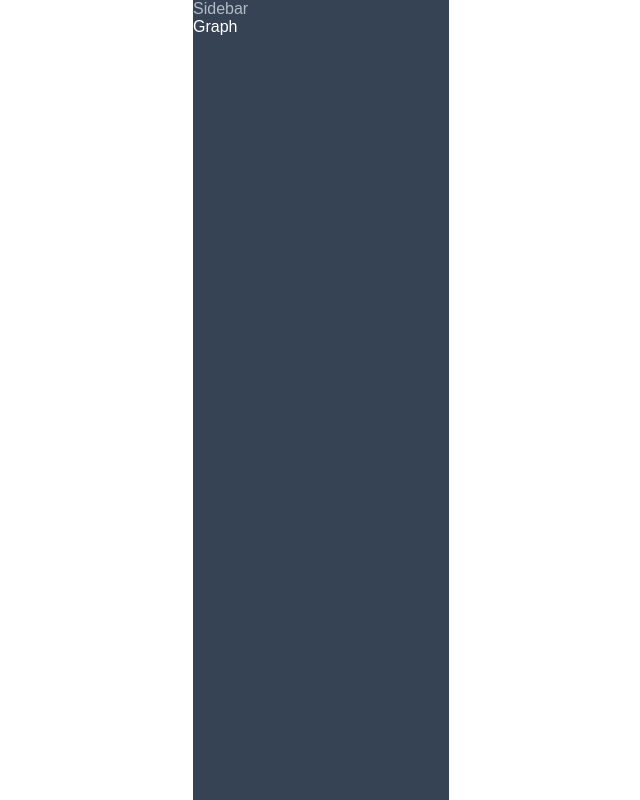
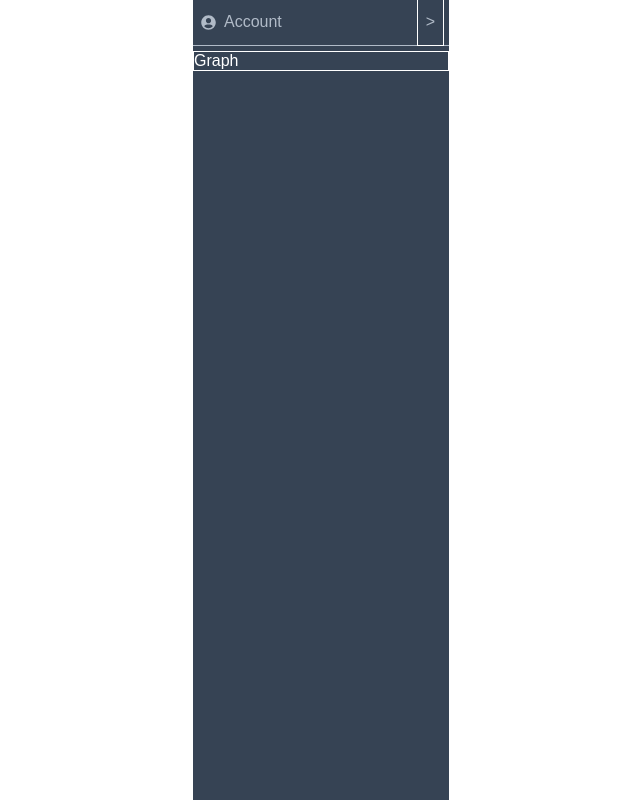
Before and after one commit to Anmol-developer/pvpowerwebapp, a React (Create React App) app: page /dashboard in a window 1280 px wide. Shown: the whole page, without its empty margins (319-959 px from the left). Built offline with nearby package versions, Linux system fonts and the light colour scheme.

Commit message:
29th commit: designed user account opt

```diff
--- a/src/components/Dashboard/Modal/ModalPopUp.js
+++ b/src/components/Dashboard/Modal/ModalPopUp.js
@@ -87,9 +87,12 @@ function ModalPopUp({ lat, lon }) {
         const data = await file.arrayBuffer();
         const workbook = read(data);
 
+
         // Access the user-input sheet
         const userInputSheetName = workbook.SheetNames[0];
         const userInputSheet = workbook.Sheets[userInputSheetName];
+        // const data__sheet = utils.sheet_to_json(userInputSheet, { header: 1 });
+        // console.log(data__sheet)
 
         // Get all values of a specific row
         const rowNum = 1; // Assuming row number 2 (index starts at 1)
@@ -107,7 +110,6 @@ function ModalPopUp({ lat, lon }) {
             rowValues.push(cell.v);
         }
 
-        console.log('Row Values:', rowValues);
 
         //checking for file format
         for (let i = 0; i < rowValues.length; i++) {
--- a/src/components/Dashboard/Sidebar.js
+++ b/src/components/Dashboard/Sidebar.js
@@ -1,11 +1,16 @@
 import React from 'react'
 import '../../css/Dashboard/Sidebar.css'
 import {Link} from 'react-router-dom'
+import {FaUserCircle} from 'react-icons/fa'
 
 function Sidebar() {
   return (
     <div className='sidebar__container'>
-        <p className='user-sideInfo'>Sidebar</p>
+        <div className='user-sideInfo'>
+          <FaUserCircle className='username-icon'/>
+          <p className='user-account'>Account</p>
+          <p className='account-info'>&gt;</p>
+        </div>
         <Link className='link-to-graph' to={'/dashboard/graph/1'}>Graph</Link>
     </div>
   )
--- a/src/css/Dashboard/Sidebar.css
+++ b/src/css/Dashboard/Sidebar.css
@@ -9,4 +9,33 @@
 .link-to-graph{
     color: white;
     text-decoration: none;
+    border: 1px solid white;
 }
+.user-sideInfo{
+    border-bottom: 1px solid #b1bbc8;
+    margin-bottom: 5px;
+    height: 2.8rem;
+    display: flex;
+    align-items: center;
+    position: relative;
+}
+.username-icon{
+    font-size: 15px;
+    margin-right: 8px;
+    margin-left: 8px;
+}
+.account-info{
+    position: absolute;
+    right: 5px;
+    border: 1px solid white;
+    height: 100%;
+    padding: 0 8px;
+    display: flex;
+    align-items: center;
+    justify-content: center;
+    cursor: pointer;
+    transition: background-color 200ms ease;
+}
+.account-info:hover{
+    background-color: #576a83;
+}
```
